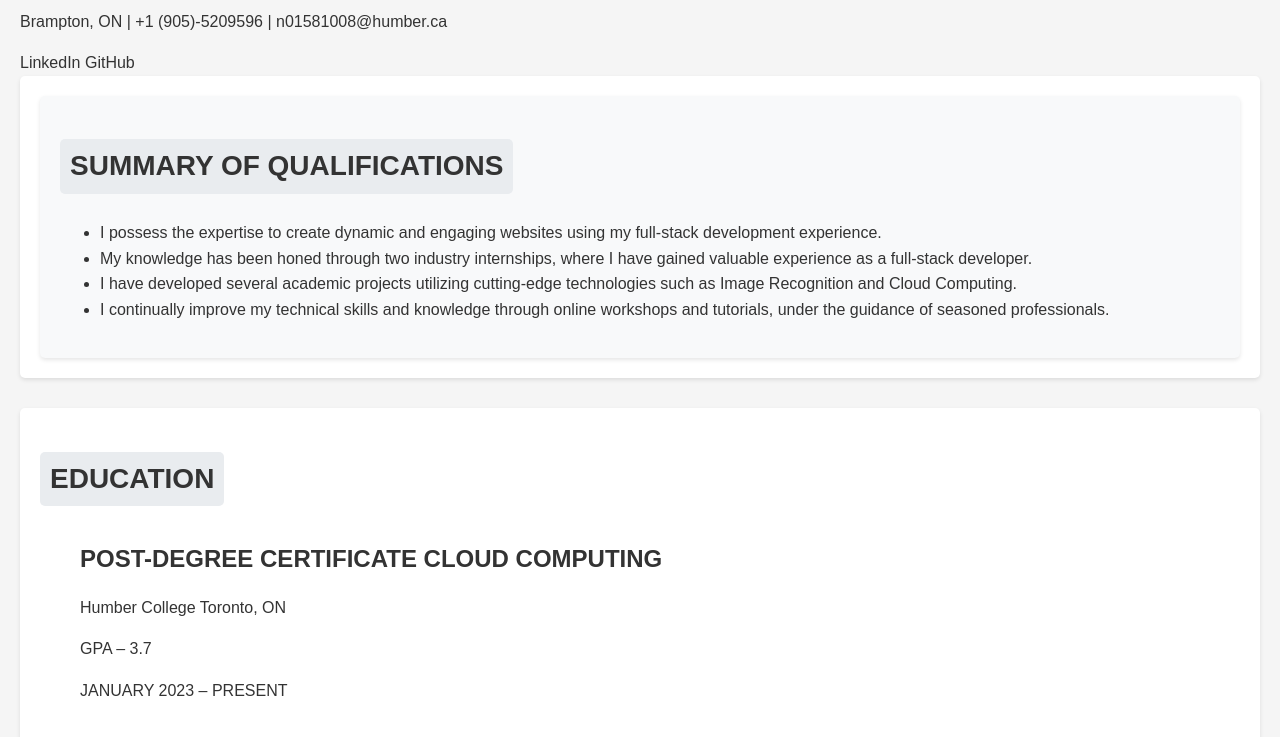
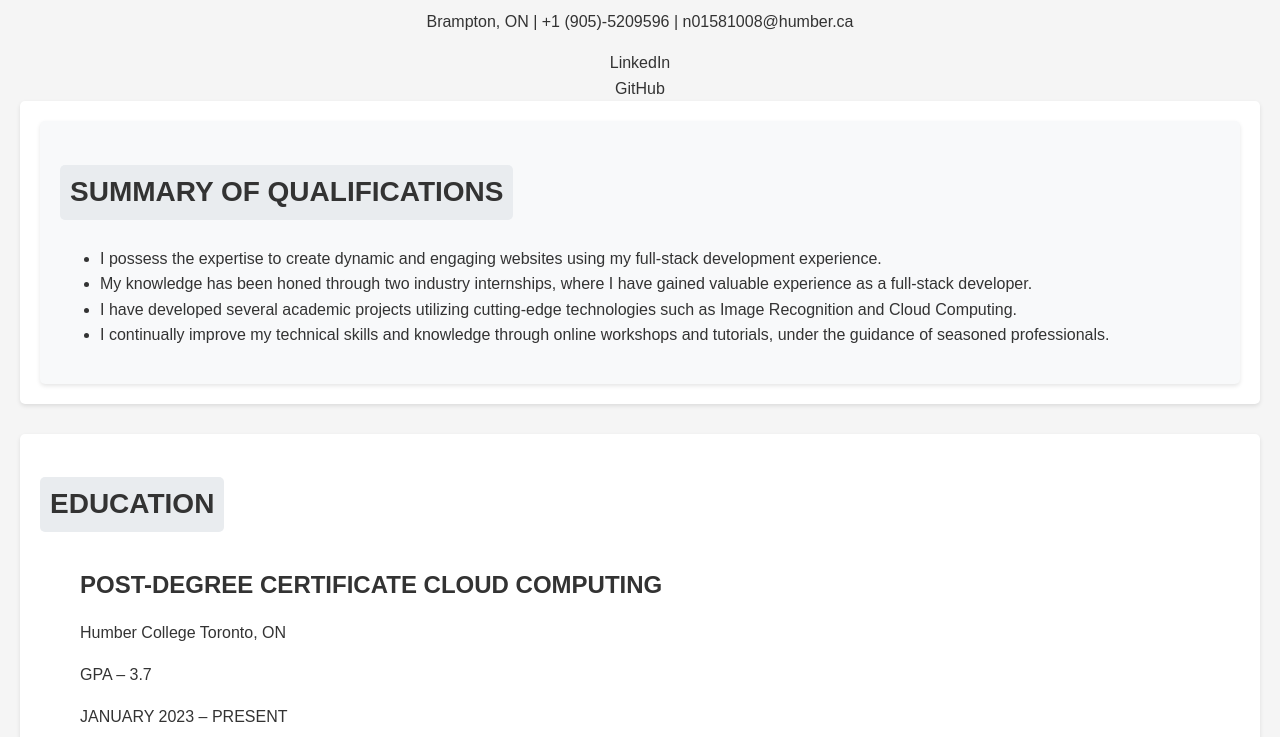
Before and after one commit to yash1499/Host-Resume-On-EC2, a plain HTML site: page index.html in a window 1280 px wide. Shown: the part 109-846 px from the top of the page. Drawn offline with Linux system fonts and the light colour scheme.

Commit message:
Update index.html

```diff
--- a/index.html
+++ b/index.html
@@ -95,9 +95,9 @@
 <body>
     <c><h1>Yashkumar Patel</h1></c>
     <div class="contact-info">
-        <c><p>Brampton, ON | +1 (905)-5209596 | n01581008@humber.ca</p></c>
-        <c><a href="https://www.linkedin.com/in/yash1401/" target="_blank">LinkedIn</a></c>
-        <c><a href="https://www.github.com/yash1499" target="_blank">GitHub</a></c>
+        <center><p>Brampton, ON | +1 (905)-5209596 | n01581008@humber.ca</p></center>
+        <center><a href="https://www.linkedin.com/in/yash1401/" target="_blank">LinkedIn</a></center>
+        <center><a href="https://www.github.com/yash1499" target="_blank">GitHub</a></center>
     </div>
 
     <div class="section">
```
